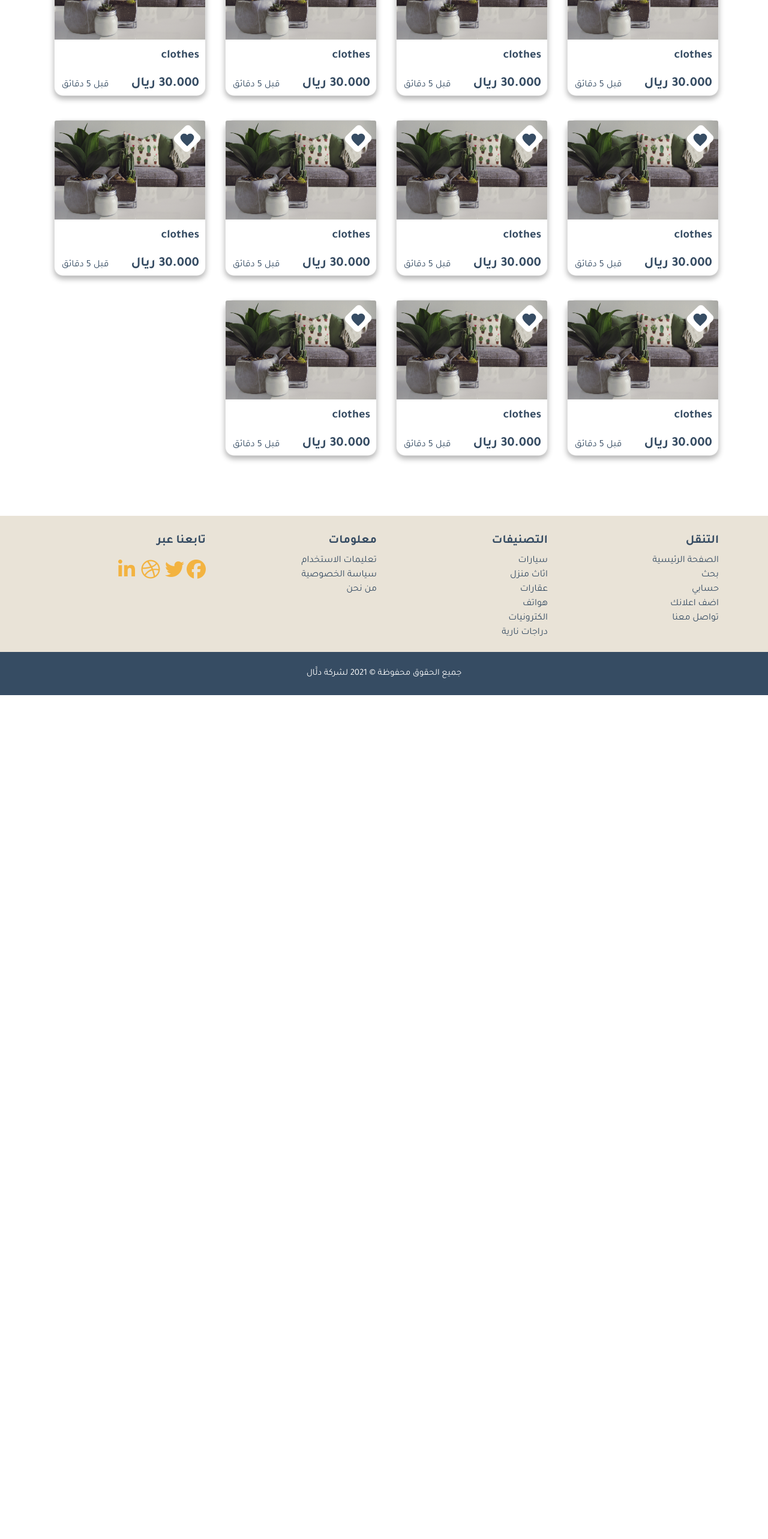
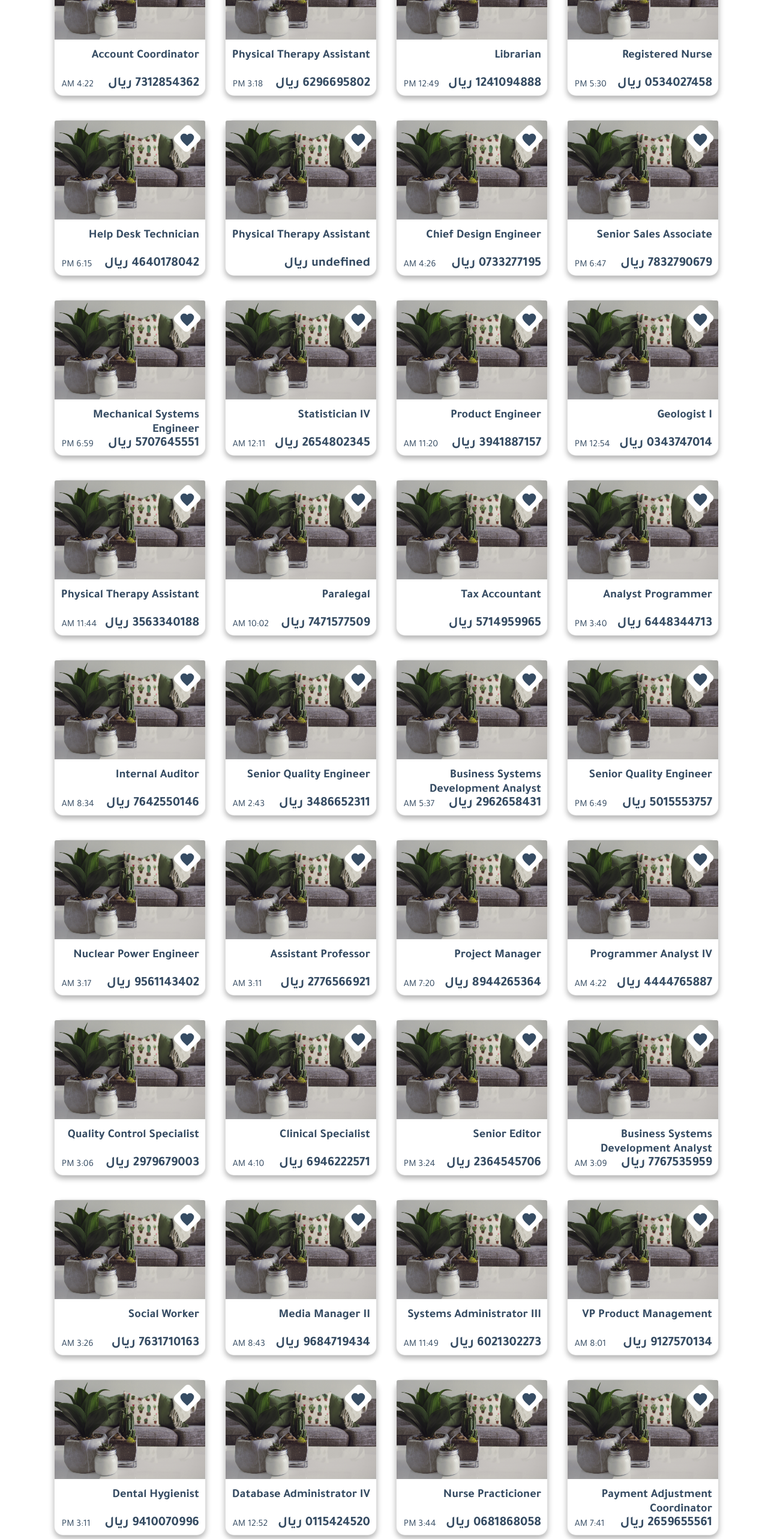
Before and after one commit to Abdullahabdulmomen/dallal-project, a Vue app in the folder dallal_front_end_web/: page / in a window 1280 px wide. Shown: the part 920-3486 px from the top of the page at 60% size. Before the commit the page ends 2079 px from the top, so only its background shows below. Built offline with nearby package versions, Linux system fonts and the light colour scheme.

Commit message:
third day woring

```diff
--- a/dallal_front_end_web/src/components/global/boxAds.vue
+++ b/dallal_front_end_web/src/components/global/boxAds.vue
@@ -8,9 +8,9 @@
             <router-link to="/"> <img  src="@/assets/icon/pexels-designecologist-1005058.jpg" class="card-img-top" alt="..."></router-link>
                 </div>
              <div class="card-body">
-            <router-link class="nav-link" to="/"><h5 class="card-title">{{tittle}}</h5></router-link>
-                    <span class="card-text">30.000 ريال</span>
-                    <span class="time">قبل 5 دقائق</span>
+            <router-link class="nav-link" to="/"><h5 class="card-title">{{nameProduct}}</h5></router-link>
+                    <span class="card-text">{{price + " ريال"}}</span>
+                    <span class="time"> {{time}} </span>
             </div>
         </div>
     </div>
@@ -91,11 +91,12 @@
 <script>
 export default {
     name: "boxAds",
+    props: ["nameProduct","price","time"],
     data(){
         return{
-            tittle: "clothes",
+
+
         }
     },
-
 }
 </script>
--- /dev/null
+++ b/dallal_front_end_web/src/json/boxAds.json
@@ -0,0 +1,303 @@
+[
+    {
+        "id": 1,
+        "nameProduct": "Registered Nurse",
+        "price": "0534027458",
+        "time": "5:30 PM"
+    },
+    {
+        "id": 2,
+        "nameProduct": "Librarian",
+        "price": "1241094888",
+        "time": "12:49 PM"
+    },
+    {
+        "id": 3,
+        "nameProduct": "Physical Therapy Assistant",
+        "price": "6296695802",
+        "time": "3:18 PM"
+    },
+    {
+        "id": 4,
+        "nameProduct": "Account Coordinator",
+        "price": "7312854362",
+        "time": "4:22 AM"
+    },
+    {
+        "id": 5,
+        "nameProduct": "Senior Sales Associate",
+        "price": "7832790679",
+        "time": "6:47 PM"
+    },
+    {
+        "id": 6,
+        "nameProduct": "Chief Design Engineer",
+        "price": "0733277195",
+        "time": "4:26 AM"
+    },
+    {
+        "id": 7,
+        "nameProduct": "Physical Therapy Assistant",
+        "pricEe": "6731085944",
+        "time ": "2:11 PM"
+    },
+    {
+        "id": 8,
+        "nameProduct": "Help Desk Technician",
+        "price": "4640178042",
+        "time": "6:15 PM"
+    },
+    {
+        "id": 9,
+        "nameProduct": "Geologist I",
+        "price": "0343747014",
+        "time": "12:54 PM"
+    },
+    {
+        "id": 10,
+        "nameProduct": "Product Engineer",
+        "price": "3941887157",
+        "time": "11:20 AM"
+    },
+    {
+        "id": 11,
+        "nameProduct": "Statistician IV",
+        "price": "2654802345",
+        "time": "12:11 AM"
+    },
+    {
+        "id": 12,
+        "nameProduct": "Mechanical Systems Engineer",
+        "price": "5707645551",
+        "time": "6:59 PM"
+    },
+    {
+        "id": 13,
+        "nameProduct": "Analyst Programmer",
+        "price": "6448344713",
+        "time": "3:40 PM"
+    },
+    {
+        "id": 14,
+        "nameProduct": "Tax Accountant",
+        "price": "5714959965",
+        "time ": "1:33 AM"
+    },
+    {
+        "id": 15,
+        "nameProduct": "Paralegal",
+        "price": "7471577509",
+        "time": "10:02 AM"
+    },
+    {
+        "id": 16,
+        "nameProduct": "Physical Therapy Assistant",
+        "price": "3563340188",
+        "time": "11:44 AM"
+    },
+    {
+        "id": 17,
+        "nameProduct": "Senior Quality Engineer",
+        "price": "5015553757",
+        "time": "6:49 PM"
+    },
+    {
+        "id": 18,
+        "nameProduct": "Business Systems Development Analyst",
+        "price": "2962658431",
+        "time": "5:37 AM"
+    },
+    {
+        "id": 19,
+        "nameProduct": "Senior Quality Engineer",
+        "price": "3486652311",
+        "time": "2:43 AM"
+    },
+    {
+        "id": 20,
+        "nameProduct": "Internal Auditor",
+        "price": "7642550146",
+        "time": "8:34 AM"
+    },
+    {
+        "id": 21,
+        "nameProduct": "Programmer Analyst IV",
+        "price": "4444765887",
+        "time": "4:22 AM"
+    },
+    {
+        "id": 22,
+        "nameProduct": "Project Manager",
+        "price": "8944265364",
+        "time": "7:20 AM"
+    },
+    {
+        "id": 23,
+        "nameProduct": "Assistant Professor",
+        "price": "2776566921",
+        "time": "3:11 AM"
+    },
+    {
+        "id": 24,
+        "nameProduct": "Nuclear Power Engineer",
+        "price": "9561143402",
+        "time": "3:17 AM"
+    },
+    {
+        "id": 25,
+        "nameProduct": "Business Systems Development Analyst",
+        "price": "7767535959",
+        "time": "3:09 AM"
+    },
+    {
+        "id": 26,
+        "nameProduct": "Senior Editor",
+        "price": "2364545706",
+        "time": "3:24 PM"
+    },
+    {
+        "id": 27,
+        "nameProduct": "Clinical Specialist",
+        "price": "6946222571",
+        "time": "4:10 AM"
+    },
+    {
+        "id": 28,
+        "nameProduct": "Quality Control Specialist",
+        "price": "2979679003",
+        "time": "3:06 PM"
+    },
+    {
+        "id": 29,
+        "nameProduct": "VP Product Management",
+        "price": "9127570134",
+        "time": "8:01 AM"
+    },
+    {
+        "id": 30,
+        "nameProduct": "Systems Administrator III",
+        "price": "6021302273",
+        "time": "11:49 AM"
+    },
+    {
+        "id": 31,
+        "nameProduct": "Media Manager II",
+        "price": "9684719434",
+        "time": "8:43 AM"
+    },
+    {
+        "id": 32,
+        "nameProduct": "Social Worker",
+        "price": "7631710163",
+        "time": "3:26 AM"
+    },
+    {
+        "id": 33,
+        "nameProduct": "Payment Adjustment Coordinator",
+        "price": "2659655561",
+        "time": "7:41 AM"
+    },
+    {
+        "id": 34,
+        "nameProduct": "Nurse Practicioner",
+        "price": "0681868058",
+        "time": "3:44 PM"
+    },
+    {
+        "id": 35,
+        "nameProduct": "Database Administrator IV",
+        "price": "0115424520",
+        "time": "12:52 AM"
+    },
+    {
+        "id": 36,
+        "nameProduct": "Dental Hygienist",
+        "price": "9410070996",
+        "time": "3:11 PM"
+    },
+    {
+        "id": 37,
+        "nameProduct": "VP Quality Control",
+        "price": "5834327133",
+        "time": "7:12 PM"
+    },
+    {
+        "id": 38,
+        "nameProduct": "Payment Adjustment Coordinator",
+        "price": "1291220291",
+        "time": "4:40 PM"
+    },
+    {
+        "id": 39,
+        "nameProduct": "Accounting Assistant IV",
+        "price": "6329459525",
+        "time": "1:41 AM"
+    },
+    {
+        "id": 40,
+        "nameProduct": "Sales Representative",
+        "price": "7225894137",
+        "time": "10:34 PM"
+    },
+    {
+        "id": 41,
+        "nameProduct": "Accountant IV",
+        "price": "3138136176",
+        "time": "4:08 AM"
+    },
+    {
+        "id": 42,
+        "nameProduct": "Accountant I",
+        "price": "5046028107",
+        "time": "1:12 PM"
+    },
+    {
+        "id": 43,
+        "nameProduct": "Quality Control Specialist",
+        "price": "6085800916",
+        "time": "3:10 PM"
+    },
+    {
+        "id": 44,
+        "nameProduct": "VP Sales",
+        "price": "1257575058",
+        "time": "4:08 AM"
+    },
+    {
+        "id": 45,
+        "nameProduct": "Sales Representative",
+        "price": "3585383440",
+        "time": "5:40 AM"
+    },
+    {
+        "id": 46,
+        "nameProduct": "VP Sales",
+        "price": "3129148272",
+        "time": "9:26 PM"
+    },
+    {
+        "id": 47,
+        "nameProduct": "Desktop Support Technician",
+        "price": "5447201349",
+        "time": "8:34 AM"
+    },
+    {
+        "id": 48,
+        "nameProduct": "Assistant Media Planner",
+        "price": "6131967520",
+        "time": "8:41 PM"
+    },
+    {
+        "id": 49,
+        "nameProduct": "VP Product Management",
+        "price": "0920596800",
+        "time": "5:41 AM"
+    },
+    {
+        "id": 50,
+        "nameProduct": "Registered Nurse",
+        "price": "3138838480",
+        "time": "10:45 PM"
+    }
+
+]
--- a/dallal_front_end_web/src/views/Home.vue
+++ b/dallal_front_end_web/src/views/Home.vue
@@ -19,17 +19,12 @@
           <div class="container">
             <span class="adds-title">الاعلانات الحديثة</span>
           <div class="row">
-              <boxAds/>
-              <boxAds/>
-              <boxAds/>
-              <boxAds/>
-              <boxAds/>
-              <boxAds/>
-              <boxAds/>
-              <boxAds/>
-              <boxAds/>
-              <boxAds/>
-              <boxAds/>
+              <boxAds v-for = "boxAd in boxAds"
+              :key = "boxAd.id"
+              :nameProduct = "boxAd.nameProduct"
+              :price = "boxAd.price"
+              :time = "boxAd.time"
+              />
           </div>
         </div>
       </div>
@@ -78,8 +73,6 @@
     .header .search-box{
         width: 39%;
     }
-
-
     .catagories .row{
         margin-right: 10px;
     }
@@ -87,7 +80,6 @@
     .ads-boxes .row .box{
         height: 255px;
     }
-
     .ads-boxes .row .card .card-body h5{
         font-size: 18px;
     }
@@ -162,7 +154,7 @@
 
 }
 
-@media (min-width:400px) and (max-width:576px){
+@media (min-width:430px) and (max-width:576px){
     .container{
         max-width: 576px;
     }
@@ -226,41 +218,30 @@
     .ads-boxes .row .box{
         width: 49%;
         margin-left: 0;
-        height: 225px;
+        height: 250px;
     }
 
     .ads-boxes .row .card {
         margin-left: 0;
     }
 
+
     .ads-boxes .row .card .card-body h5{
-        position: absolute;
-        right: 10px;
-        top: 5px;
-        font-size: 16px;
-        font-weight: bold;
+        font-size: 18px !important;
+
 
     }
     .ads-boxes .row .card .card-text{
-        position: absolute;
-        right: 10px;
-        bottom: 2px;
-        font-size: 17px;
-        font-weight: bold;
-        z-index: 1;
+        font-size: 16px !important;
     }
 
     .ads-boxes .row .card .time{
-        font-size: 12px;
-        position: absolute;
-        left: 12px;
-        bottom: 5px;
-        z-index: 1;
+        font-size: 14px !important;
     }
 
 }
 
-@media (max-width:400px){
+@media (max-width:430px){
     .container{
         max-width: 400px;
     }
@@ -355,18 +336,19 @@
 
 }
 
-/* end media Query */
 </style>
+
 <script>
 import searchBox from "@/components/homeSearch/searchBox.vue";
 import catagoriesIcon from "@/components/global/catagoriesIcon.vue";
 import boxAds from "@/components/global/boxAds.vue";
+import boxAdsjson from "@/json/boxAds.json";
 export default {
   name: "Home",
-  data: function(){
-    return{
-      nameicon: "car"
-    }
+  data(){
+      return{
+        boxAds: boxAdsjson,
+      }
   },
   components: {
     searchBox,
```
